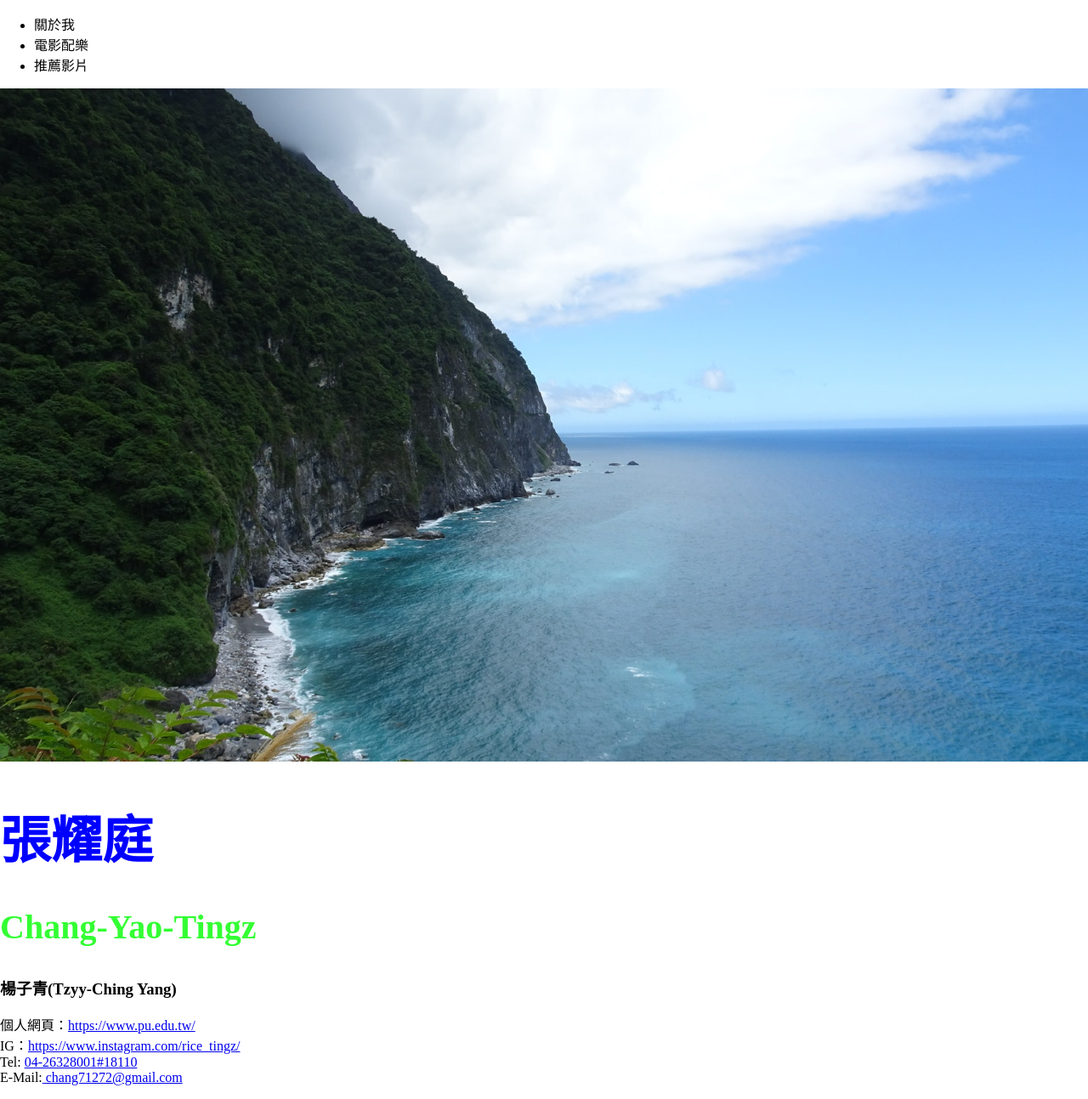
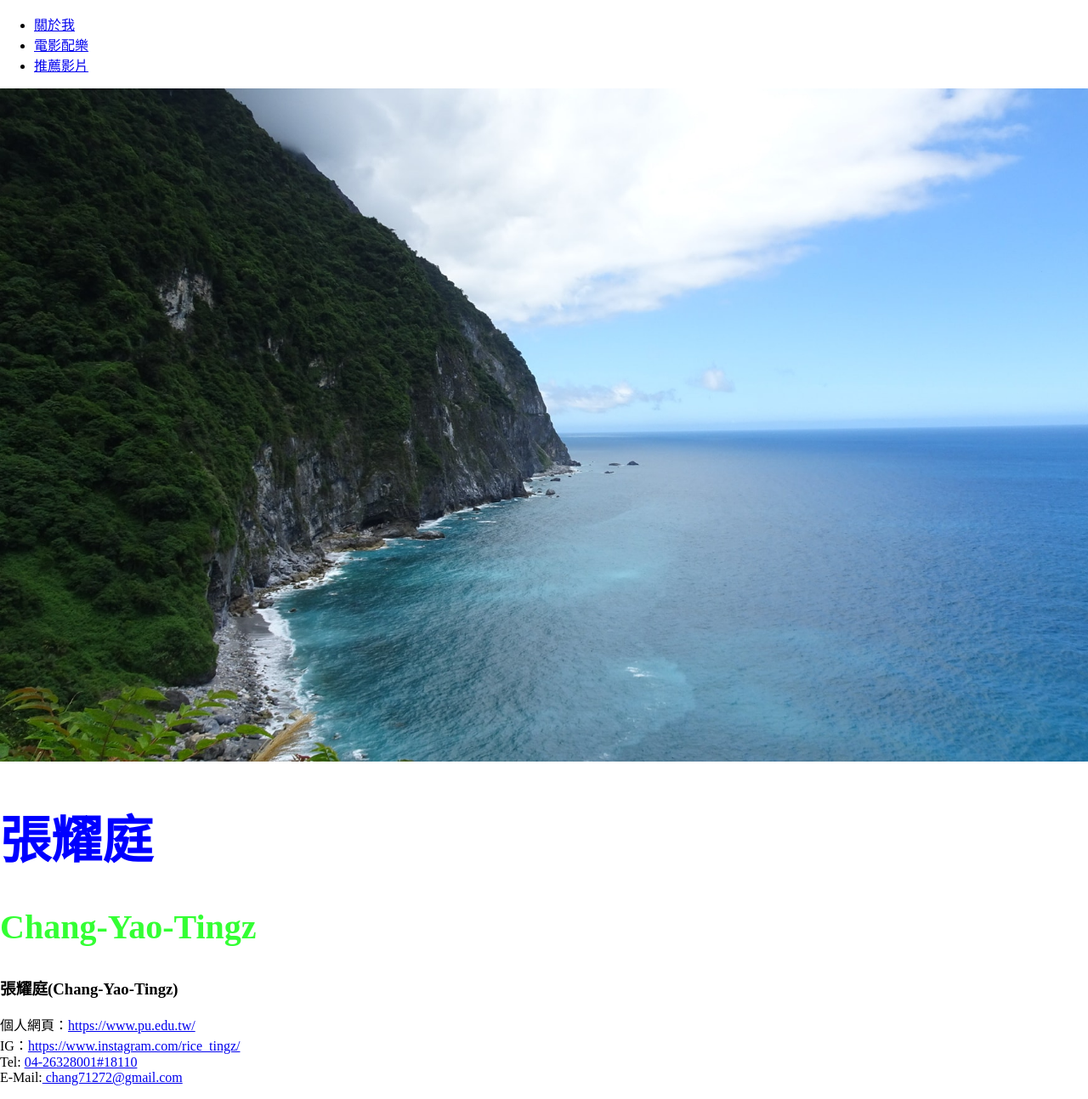
Before and after one commit to yaotingz/aboutme, a plain HTML site: page rwd.html in a window 1280 px wide. Shown: the top 1293 px of the page at 85% size. Drawn offline with Linux system fonts and the light colour scheme.

Commit message:
version 12: anchor

```diff
--- a/rwd.html
+++ b/rwd.html
@@ -23,9 +23,9 @@
 </head>
 <body>
 		<ul>
-			<li>關於我</li>
-			<li>電影配樂</li>
-			<li>推薦影片</li>
+			<li><a href="#cty">關於我</a></li>
+			<li><a href="#soundtrack">電影配樂</a></li>
+			<li><a href="#youtube">推薦影片</a></li>
 		</ul>
 
 
@@ -35,7 +35,7 @@
 				<h2 id="h2text">Chang-Yao-Tingz</h2>
 
 
-				<h3>楊子青(Tzyy-Ching Yang)</h3>
+				<h3 id="cyt">張耀庭(Chang-Yao-Tingz)</h3>
 				個人網頁：<a href="https://www.pu.edu.tw/">https://www.pu.edu.tw/</a><br>
 				IG：<a href="https://www.instagram.com/rice_tingz/">https://www.instagram.com/rice_tingz/</a><br>
 				Tel: <a href="tel:04-26328001#18110">04-26328001#18110</a><br>
```
